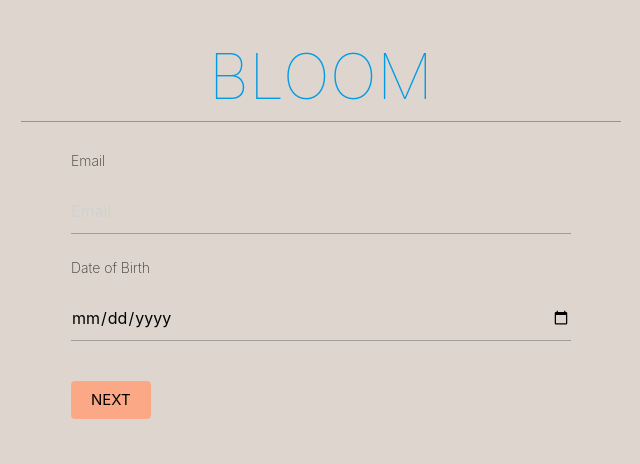
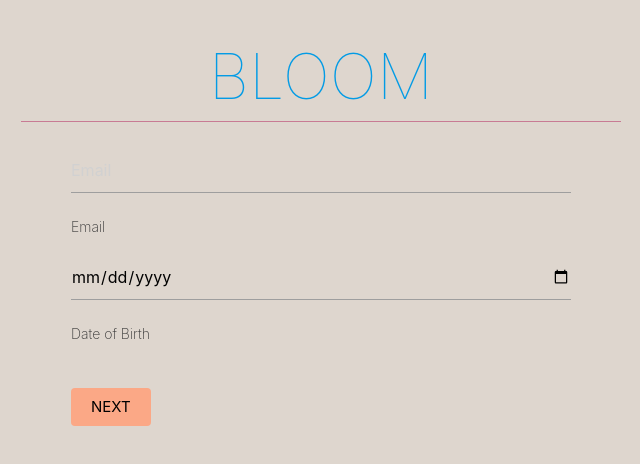
Before and after one commit to pamelv/bloom, a React (Create React App) app in the folder client/: page /forgotpassword in a window 1280 px wide. Shown: the top 464 px of the page, without its empty margins (319-959 px from the left). Built offline with nearby package versions, Linux system fonts and the light colour scheme.

Commit message:
CHORE: update for lable field

```diff
--- a/client/src/pages/ForgotPassword.js
+++ b/client/src/pages/ForgotPassword.js
@@ -38,20 +38,21 @@ export default function ForgotPassword() {
     <div>
       <div id="msg"></div>
       <form onSubmit={handleSubmit(onSubmit)}>
-        <label>Email</label>
         <input
           type="email"
           placeholder="Email"
           name="email"
           ref={register({ required: true, pattern: /^\S+@\S+$/i })}
         />
+        <label htmlFor="email">Email</label>
         {errors.email && <p>Invalid email</p>}
-        <label>Date of Birth</label>
+
         <input
           type="date"
           name="dateofBirth"
           ref={register({ required: true })}
         />
+        <label htmlFor="dateofBirth">Date of Birth</label>
         {errors.dateofBirth && <p>Invalid date</p>}
         <button>Next</button>
       </form>
```
